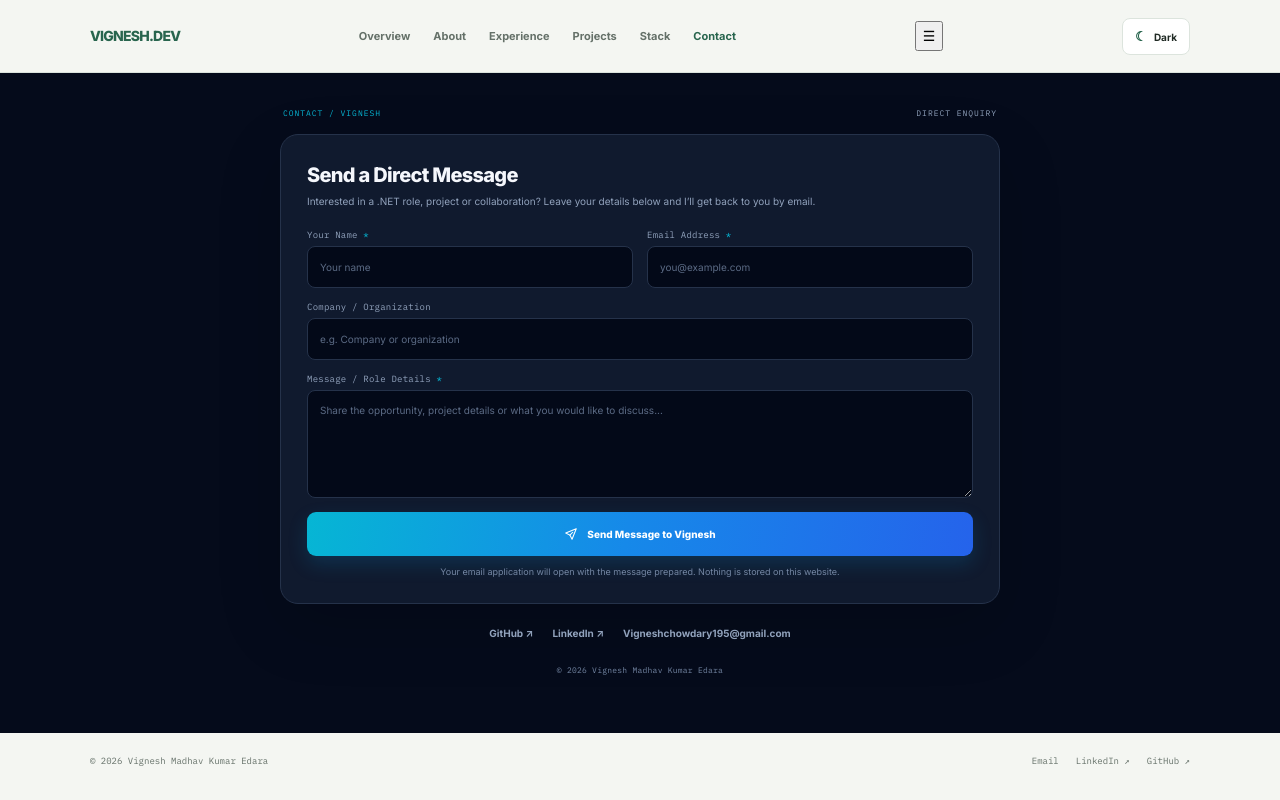
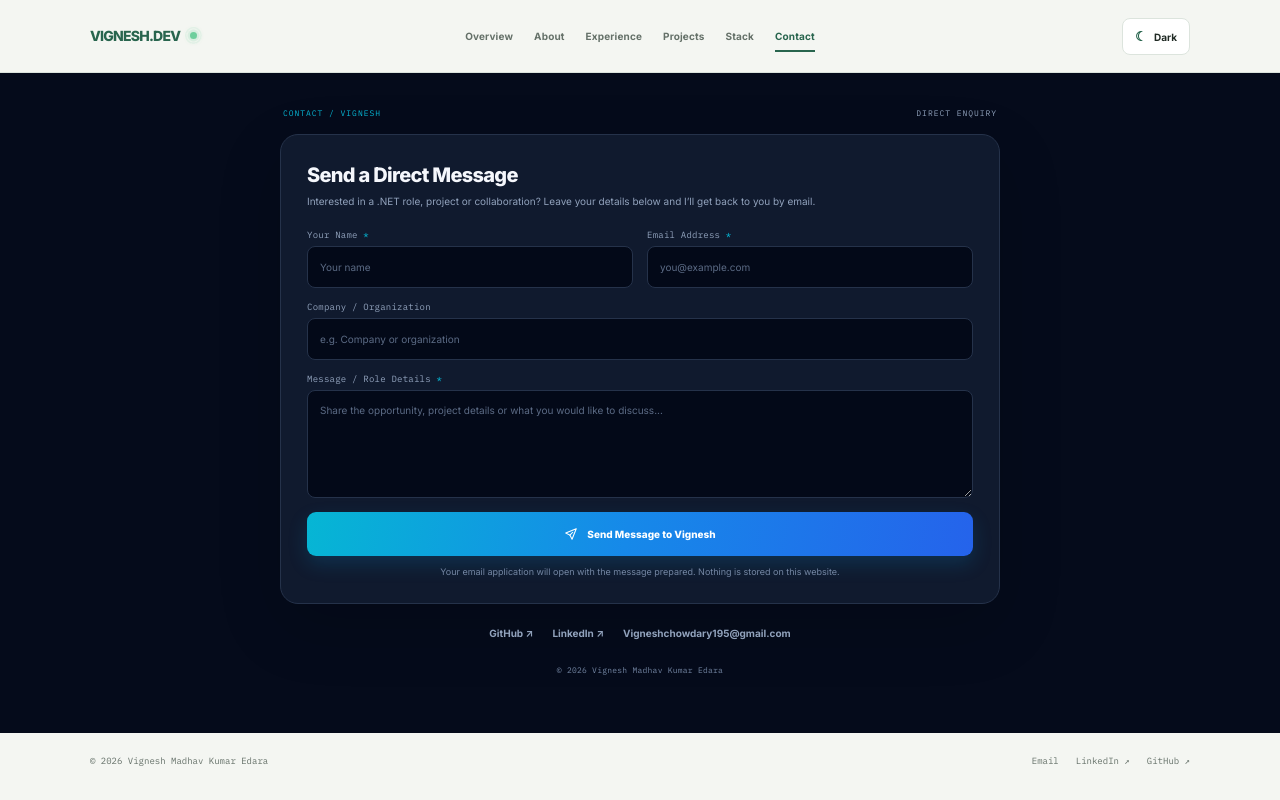
Before and after one commit to VigneshMC-creator/Vignesh-Developer, an Angular app: page /Vignesh-Developer/contact in a window 1280 px wide. Built offline with nearby package versions, Linux system fonts and the light colour scheme.

Commit message:
Style centered portfolio navigation and blinking brand LED

```diff
--- a/src/app/app.component.scss
+++ b/src/app/app.component.scss
@@ -87,3 +87,127 @@
     font: 8px var(--mono); letter-spacing: .04em;
   }
 }
+
+
+/* Refined header: balanced brand, centered navigation, theme control. */
+.header-inner {
+  display: grid;
+  grid-template-columns: minmax(170px, 1fr) auto minmax(110px, 1fr);
+  align-items: center;
+  gap: 24px;
+}
+.brand {
+  justify-self: start;
+  display: inline-flex;
+  align-items: center;
+  gap: 10px;
+}
+.brand .brand-name { display: inline-flex; align-items: baseline; }
+.brand .brand-suffix { color: var(--accent); }
+.brand-server-light {
+  position: relative;
+  display: inline-block;
+  width: 7px;
+  height: 7px;
+  flex: none;
+  border-radius: 50%;
+  background: #35bf78;
+  box-shadow: 0 0 0 3px rgba(53,191,120,.12), 0 0 9px rgba(53,191,120,.65);
+  animation: brandServerBlink 1.55s ease-in-out infinite;
+}
+.brand-server-light::after {
+  content: '';
+  position: absolute;
+  inset: -4px;
+  border: 1px solid rgba(53,191,120,.3);
+  border-radius: 50%;
+  animation: brandServerHalo 1.55s ease-out infinite;
+}
+@keyframes brandServerBlink {
+  0%, 100% { opacity: .48; box-shadow: 0 0 0 2px rgba(53,191,120,.08), 0 0 4px rgba(53,191,120,.25); }
+  50% { opacity: 1; box-shadow: 0 0 0 3px rgba(53,191,120,.16), 0 0 11px rgba(53,191,120,.85); }
+}
+@keyframes brandServerHalo {
+  0% { transform: scale(.72); opacity: .8; }
+  85%, 100% { transform: scale(1.7); opacity: 0; }
+}
+.main-nav {
+  justify-self: center;
+  gap: 21px;
+}
+.main-nav a {
+  position: relative;
+  padding: 8px 0;
+  font-size: 10px;
+  letter-spacing: .015em;
+}
+.main-nav a::after {
+  content: '';
+  position: absolute;
+  left: 0;
+  right: 0;
+  bottom: 1px;
+  height: 1.5px;
+  background: var(--accent);
+  transform: scaleX(0);
+  transform-origin: left;
+  transition: transform .16s ease;
+}
+.main-nav a:hover::after, .main-nav a.active::after { transform: scaleX(1); }
+.theme-toggle { justify-self: end; }
+.nav-menu {
+  display: none;
+  width: 36px;
+  height: 36px;
+  border: 1px solid var(--line);
+  border-radius: 8px;
+  background: var(--surface);
+  color: var(--ink);
+  font-size: 16px;
+  cursor: pointer;
+}
+
+@media (max-width: 980px) {
+  .header-inner { grid-template-columns: minmax(145px, 1fr) auto minmax(80px, 1fr); gap: 14px; }
+  .main-nav { gap: 14px; }
+  .main-nav a { font-size: 9px; }
+}
+@media (max-width: 760px) {
+  .header-inner { min-height: 66px; grid-template-columns: 1fr auto auto; gap: 9px; }
+  .main-nav {
+    display: none;
+    position: absolute;
+    top: calc(100% + 8px);
+    left: 0;
+    right: 0;
+    z-index: 60;
+    padding: 9px;
+    border: 1px solid var(--line);
+    border-radius: 10px;
+    background: var(--surface);
+    box-shadow: var(--shadow);
+    grid-template-columns: repeat(3, minmax(0, 1fr));
+    gap: 3px;
+  }
+  .main-nav.open { display: grid; }
+  .main-nav a {
+    padding: 10px 8px;
+    border-radius: 6px;
+    text-align: center;
+    font-size: 10px;
+  }
+  .main-nav a::after { display: none; }
+  .main-nav a:hover, .main-nav a.active { background: var(--soft); }
+  .nav-menu { display: grid; place-items: center; }
+  .theme-toggle { min-height: 36px; padding-inline: 10px; font-size: 9px; }
+}
+@media (max-width: 520px) {
+  .main-nav { grid-template-columns: repeat(2, minmax(0, 1fr)); }
+  .header-inner::after { display: none; content: none; }
+  .brand { gap: 7px; font-size: 12px; }
+  .theme-toggle { min-height: 34px; padding-inline: 8px; }
+}
+@media (prefers-reduced-motion: reduce) {
+  .brand-server-light, .brand-server-light::after { animation: none; }
+  .main-nav a::after { transition: none; }
+}
```
